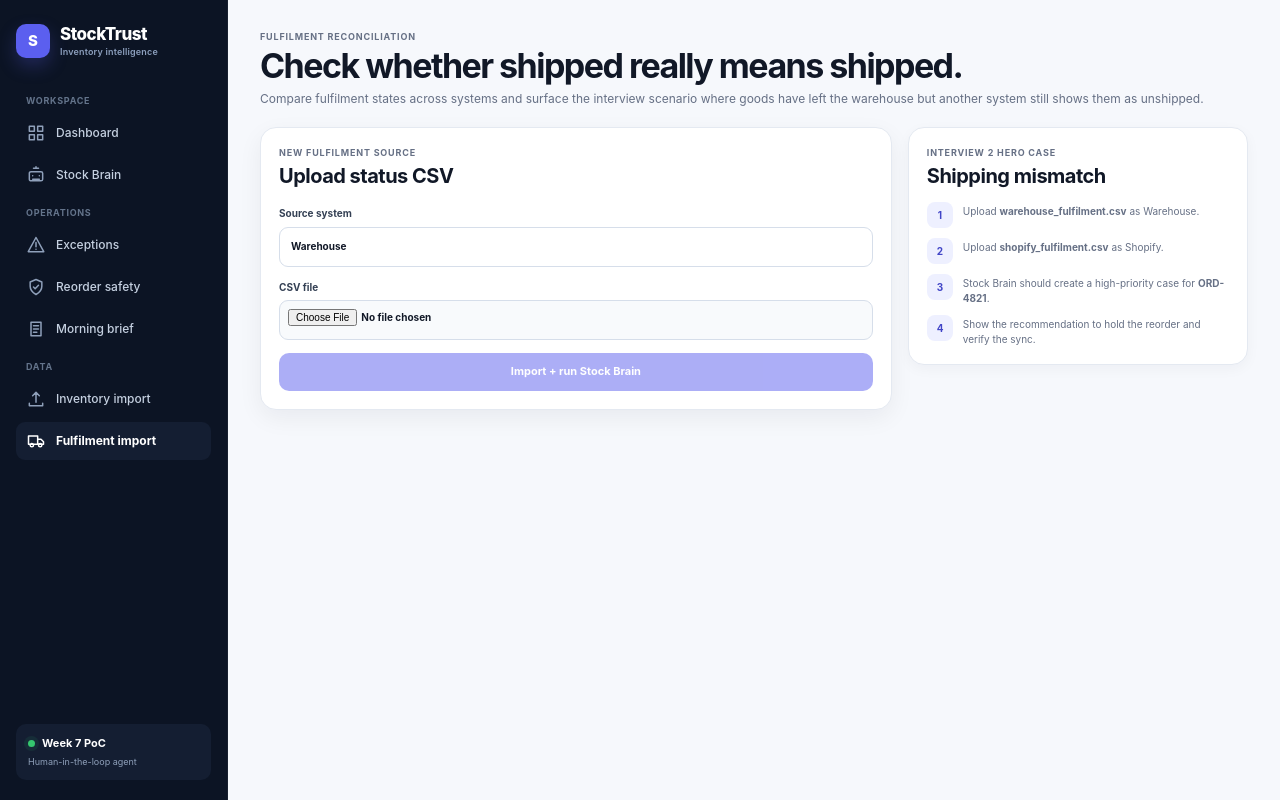
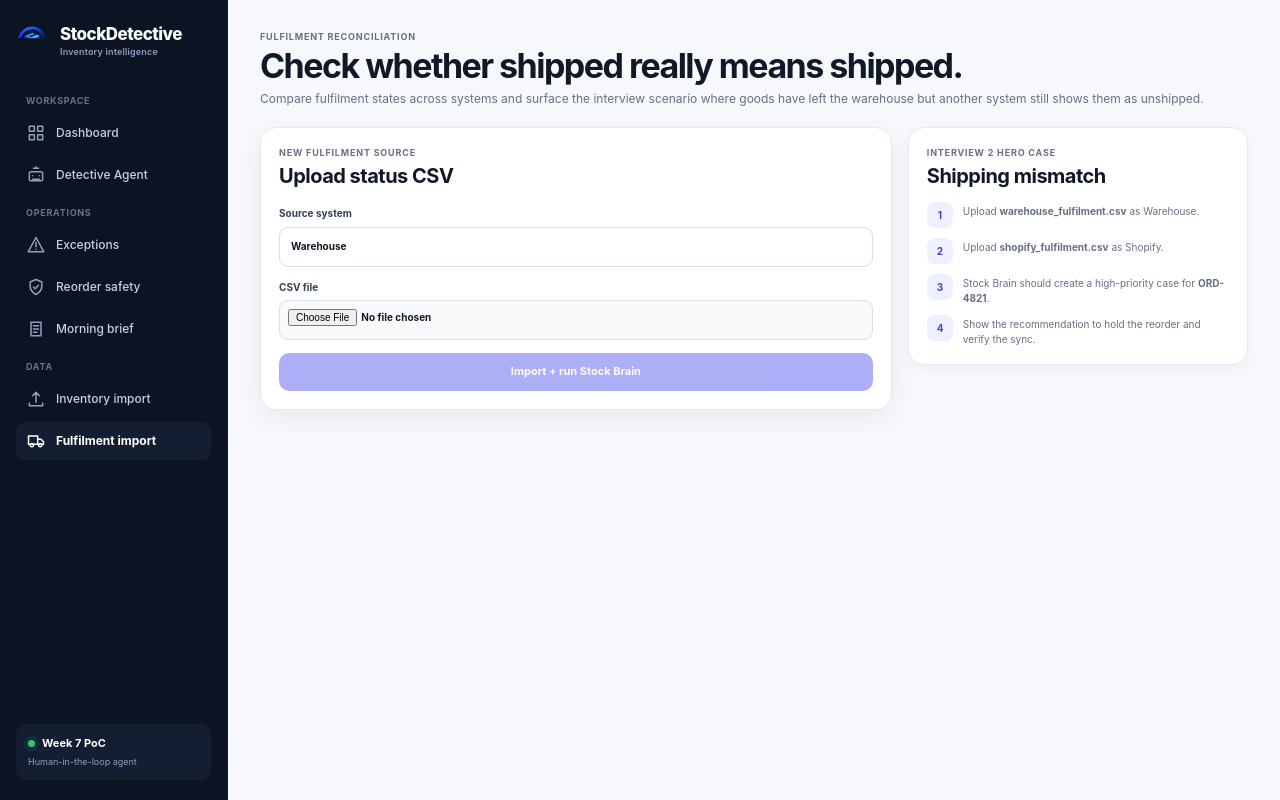
Before and after one commit to josephyl/stock_detective, a Next.js app: page /fulfilment in a window 1280 px wide. Built offline with nearby package versions, Linux system fonts and the light colour scheme.

Commit message:
Rebrand app to StockDetective

```diff
--- a/app/agent/chat.tsx
+++ b/app/agent/chat.tsx
@@ -3,7 +3,7 @@
 import { useState } from "react";
 import { BotIcon } from "@/app/components/icons";
 
-export default function StockBrainChat() {
+export default function DetectiveAgentChat() {
   const [message, setMessage] = useState("Why does this inventory need attention?");
   const [answer, setAnswer] = useState("");
   const [mode, setMode] = useState("");
@@ -28,14 +28,14 @@ export default function StockBrainChat() {
   return (
     <section className="card chat-card">
       <div className="kicker">Conversational access</div>
-      <h2>Ask Stock Brain</h2>
+      <h2>Ask Detective Agent</h2>
       <p className="subtitle">
         Use conversation for follow-up questions after the agent has already investigated the operational exception.
       </p>
 
       <form className="chat-input-row" onSubmit={ask}>
         <input
-          aria-label="Question for Stock Brain"
+          aria-label="Question for Detective Agent"
           value={message}
           onChange={(e) => setMessage(e.target.value)}
           placeholder="Ask why a case was flagged or what to check next..."
--- a/app/agent/controls.tsx
+++ b/app/agent/controls.tsx
@@ -13,14 +13,14 @@ export function RunAgentButton() {
     const response = await fetch("/api/agent/run", { method: "POST" });
     const body = await response.json();
     setBusy(false);
-    if (!response.ok) return alert(body.error ?? "Unable to run Stock Brain.");
+    if (!response.ok) return alert(body.error ?? "Unable to run Detective Agent.");
     router.refresh();
   }
 
   return (
     <button className="button" onClick={run} disabled={busy}>
       <SearchIcon />
-      {busy ? "Investigating..." : "Run Stock Brain"}
+      {busy ? "Investigating..." : "Run Detective Agent"}
     </button>
   );
 }
--- a/app/components/sidebar.tsx
+++ b/app/components/sidebar.tsx
@@ -1,6 +1,6 @@
-
 "use client";
 
+import Image from "next/image";
 import Link from "next/link";
 import { usePathname } from "next/navigation";
 import {
@@ -18,7 +18,7 @@ const groups = [
     label: "Workspace",
     items: [
       { href: "/", label: "Dashboard", icon: DashboardIcon },
-      { href: "/agent", label: "Stock Brain", icon: BotIcon },
+      { href: "/agent", label: "Detective Agent", icon: BotIcon },
     ],
   },
   {
@@ -44,9 +44,16 @@ export default function Sidebar() {
   return (
     <aside className="sidebar">
       <div className="brand-row">
-        <div className="brand-mark">S</div>
+        <Image
+          src="/stockdetective-icon.png"
+          alt="StockDetective logo"
+          width={34}
+          height={34}
+          className="brand-logo"
+          priority
+        />
         <div className="brand">
-          StockTrust
+          StockDetective
           <small>Inventory intelligence</small>
         </div>
       </div>
--- a/app/layout.tsx
+++ b/app/layout.tsx
@@ -1,10 +1,9 @@
-
 import "./theme.css";
 import Sidebar from "./components/sidebar";
 
 export const metadata = {
-  title: "StockTrust",
-  description: "Inventory intelligence and human-in-the-loop reconciliation",
+  title: "StockDetective",
+  description: "AI-assisted inventory investigation and human-in-the-loop reconciliation",
 };
 
 export default function RootLayout({
--- a/app/theme.css
+++ b/app/theme.css
@@ -58,6 +58,13 @@ button, input, select, textarea { font: inherit; }
   gap: 10px;
   margin-bottom: 24px;
 }
+.brand-logo {
+  width: 34px;
+  height: 34px;
+  object-fit: contain;
+  flex: 0 0 auto;
+}
+
 .brand-mark {
   width: 34px;
   height: 34px;
```
Also changed, not shown: app/agent/page.tsx (+6 -6 lines), app/page.tsx (+5 -5 lines), public/stockdetective-icon.png (added).
